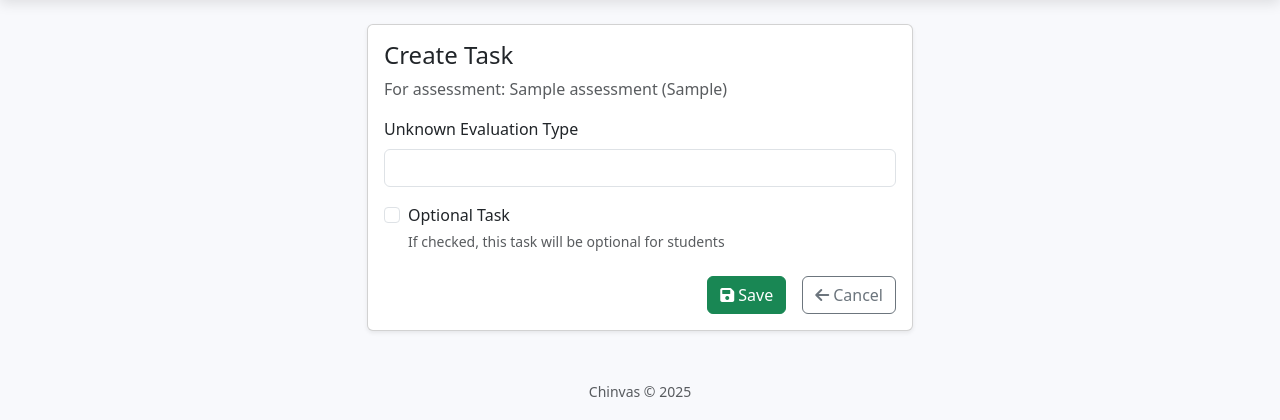
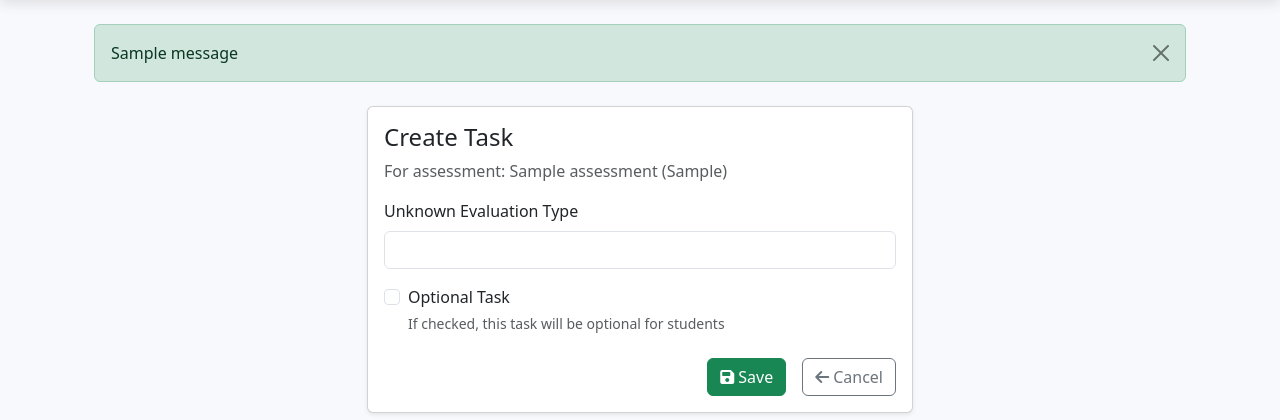
Before and after one commit to BorjaManterola/chinvas, a Flask app: page /tasks/new/1 in a window 1280 px wide. Shown: the part 78-498 px from the top of the page. Run offline with Flask 3, Linux system fonts and the light colour scheme; tables that the repository leaves empty hold one stand-in row (values such as "Sample post"); one stand-in notice (Sample message) is shown; parts of the project's set-up code (start-up, migrations or seed data) failed here and were passed over.

Commit message:
mensajes para task y assesments

```diff
--- a/app/templates/tasks/form.html
+++ b/app/templates/tasks/form.html
@@ -1,7 +1,18 @@
 {% extends "base.html" %}
 
 {% block content %}
+
 <div class="container">
+    {% with messages = get_flashed_messages(with_categories=true) %}
+    {% if messages %}
+      {% for category, message in messages %}
+        <div class="alert alert-{{ category }} alert-dismissible fade show mt-3" role="alert">
+          {{ message }}
+          <button type="button" class="btn-close" data-bs-dismiss="alert" aria-label="Close"></button>
+        </div>
+      {% endfor %}
+    {% endif %}
+  {% endwith %}
     <div class="card mt-4 shadow-sm col-md-6 mx-auto">
         <div class="card-body">
             <h4 class="card-title">{{ 'Edit Task' if task else 'Create Task' }}</h4>
```
Also changed, not shown: app/templates/assessments/form.html (+10 -0 lines).
